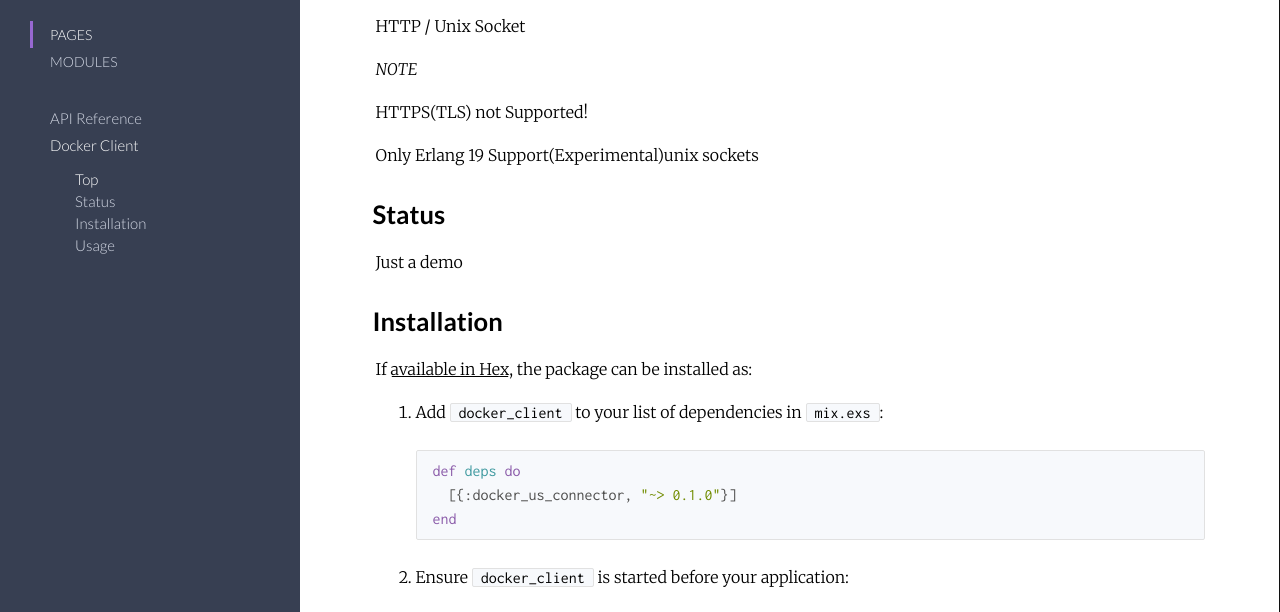
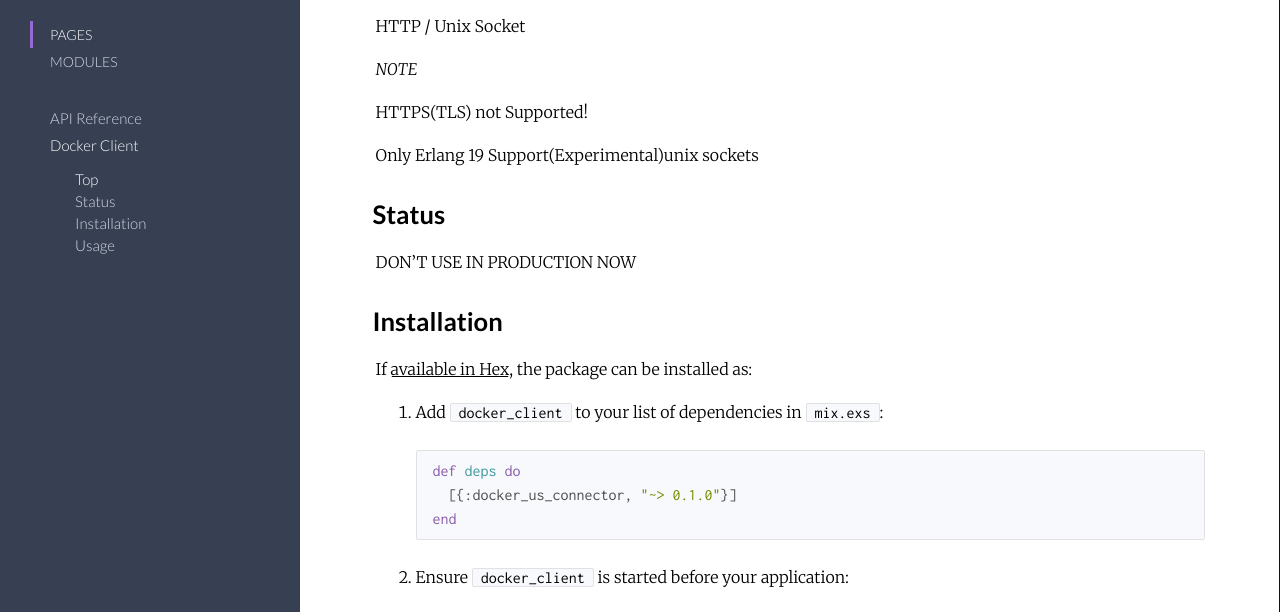
Before and after one commit to pivstone/docker_client, a plain HTML site: page docs/readme.html in a window 1280 px wide. Shown: the part 129-741 px from the top of the page. Drawn offline with Linux system fonts and the light colour scheme; files whose address does not match are found by name.

Commit message:
Update some docs

```diff
--- a/docs/readme.html
+++ b/docs/readme.html
@@ -68,7 +68,7 @@
   Status
 </h2>
 
-<p>Just a demo</p>
+<p>DON’T USE IN PRODUCTION NOW</p>
 <h2 id="installation" class="section-heading">
   <a href="#installation" class="hover-link"><i class="icon-link"></i></a>
   Installation
```
Also changed, not shown: 1 other file.
